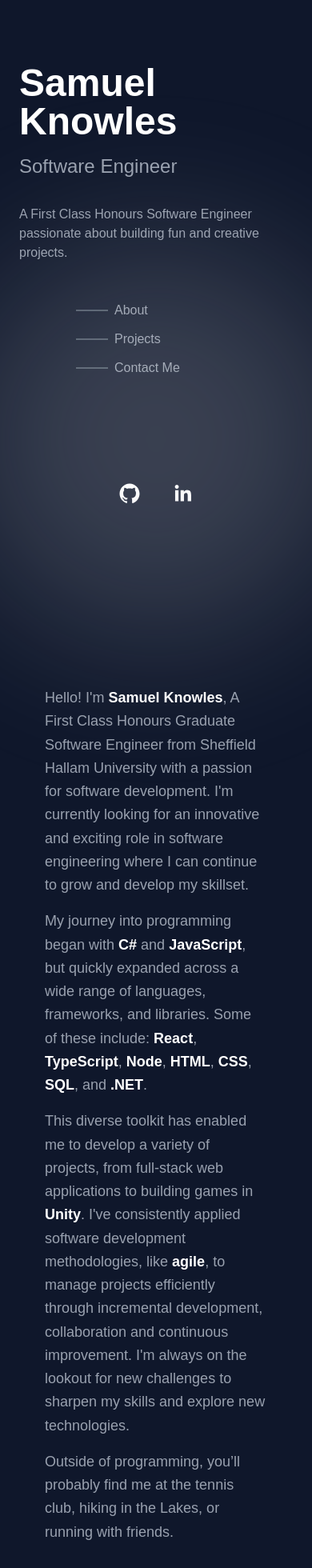
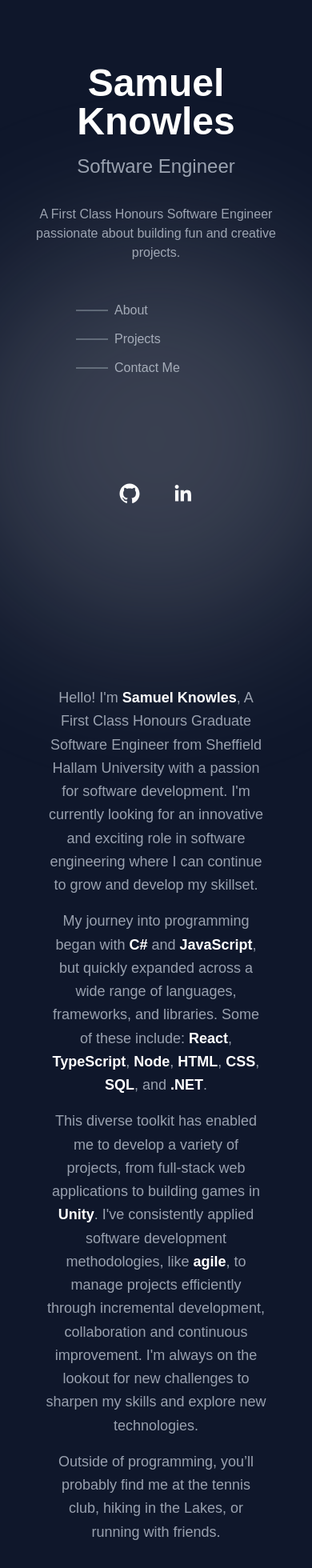
Before and after one commit to Samuel12372/Portfolio, a React (Vite) app in the folder client/: page / in a window 390 px wide. Shown: the top 1960 px of the page at 80% size. Built offline with nearby package versions, Linux system fonts and the light colour scheme.

Commit message:
smaller screen fixes

```diff
--- a/client/src/components/About.jsx
+++ b/client/src/components/About.jsx
@@ -2,7 +2,7 @@ const About = () => {
   return (
     <div>
       {/* About Section */}
-      <section id="about" className="min-h-screen scroll-mt-16 px-6 md:px-16 py-16 text-gray-400">
+      <section id="about" className="min-h-screen scroll-mt-16 px-6 md:px-16 py-16 text-gray-400 text-center xl:text-left">
         <div className="max-w-xl mx-auto">
 
           <p className="text-lg leading-relaxed mb-4">
--- a/client/src/components/Navbar.jsx
+++ b/client/src/components/Navbar.jsx
@@ -34,10 +34,10 @@ const Navbar = () => {
   return (
   <section className="w-full xl:w-2/5 xl:h-screen flex flex-col justify-center items-start px-6 text-white xl:sticky xl:top-0">
 
-    <div className="flex flex-col items-center justify-center w-full text-left mt-20">
+    <div className="flex flex-col items-center justify-center w-full text-center xl:text-left mt-20">
 
 
-      <div className="max-w-sm mx-auto text-left" >
+      <div className="max-w-sm mx-auto text-center xl:text-left" >
       <h1 className="text-5xl font-bold mb-4">Samuel Knowles</h1>
       <h2 className=" text-2xl text-gray-400 mb-8">Software Engineer</h2>
 
--- a/client/src/components/Projects.jsx
+++ b/client/src/components/Projects.jsx
@@ -16,7 +16,7 @@ const Projects = () => {
             alt="CodeClash Website"
             className="w-40 object-contain rounded-md hidden lg:block"
           />
-          <div className="flex flex-col justify-between w-full">
+          <div className="flex flex-col justify-between w-full text-center lg:text-left">
             <div>
               <h3 className="text-2xl font-semibold  text-white mb-2">CodeClash</h3>
               <p className="text-gray-400 mb-4">
@@ -48,7 +48,7 @@ const Projects = () => {
               </p>
 
             </div>
-            <div className="flex gap-3">
+            <div className="flex gap-3 justify-center lg:justify-start">
               <a href="https://quiz-project-frontend-dyul.onrender.com/" target="_blank" rel="noopener noreferrer" className="px-3 py-1 text-sm font-medium text-white bg-gray-700 rounded hover:bg-gray-600 transition">Web</a>
               <a href="https://github.com/Samuel12372/Quiz-Project/tree/dev" target="_blank" rel="noopener noreferrer" className="px-3 py-1 text-sm font-medium text-white bg-gray-700 rounded hover:bg-gray-600 transition">Code</a>
             </div>
@@ -62,7 +62,7 @@ const Projects = () => {
             alt="3Squared Train Tracker"
             className="w-40 object-contain rounded-md hidden lg:block"
           />
-          <div className="flex flex-col justify-between w-full">
+          <div className="flex flex-col justify-between w-full text-center lg:text-left">
             <div>
               <h3 className="text-2xl font-semibold text-white mb-2">3Squared Train Tracker</h3>
               <p className="text-gray-400 mb-4">
@@ -121,7 +121,7 @@ const Projects = () => {
                 </a>.
               </p>
             </div>
-            <div className="flex gap-3">
+            <div className="flex gap-3 justify-center lg:justify-start">
               <a
                 href="https://youtu.be/-uEVk5DCFc4"
                 target="_blank"
@@ -146,7 +146,7 @@ const Projects = () => {
         {/* Depths of the Dungeon */}
         <div className="flex bg-slate-900 hover:bg-gray-800 hover:shadow-lg transition-all duration-300 p-6 rounded-lg gap-6 items-start">
           <img src="../../public/DepthsOfDungeon.png" alt="Depths of the Dungeon" className="w-40 object-contain rounded-md hidden lg:block" />
-          <div className="flex flex-col justify-between w-full">
+          <div className="flex flex-col justify-between w-full text-center lg:text-left">
             <div>
               <h3 className="text-2xl font-semibold  text-white mb-2">Depths of the Dungeon</h3>
               <p className="text-gray-400 mb-4">
@@ -171,7 +171,7 @@ const Projects = () => {
                 I designed levels for the game in the unity engine, used sprites found online and coded scripts to add functionality and create a working game.
               </p>
             </div>
-            <div className="flex gap-3">
+            <div className="flex gap-3 justify-center lg:justify-start">
               <a href="https://youtu.be/rnY3MqSu-Tw" target="_blank" rel="noopener noreferrer" className="px-3 py-1 text-sm font-medium text-white bg-gray-700 rounded hover:bg-gray-600 transition">Demo</a>
               <a href="https://github.com/Samuel12372/DungeonCrawler" target="_blank" rel="noopener noreferrer" className="px-3 py-1 text-sm font-medium text-white bg-gray-700 rounded hover:bg-gray-600 transition">Code</a>
             </div>
@@ -186,7 +186,7 @@ const Projects = () => {
             alt="Library Management System"
             className="w-40 object-contain rounded-md hidden lg:block"
           />
-          <div className="flex flex-col justify-between w-full">
+          <div className="flex flex-col justify-between w-full text-center lg:text-left">
             <div>
               <h3 className="text-2xl font-semibold text-white mb-2">Library Management System</h3>
               <p className="text-gray-400 mb-4">
@@ -226,7 +226,7 @@ const Projects = () => {
                 </a>.
               </p>
             </div>
-            <div className="flex gap-3">
+            <div className="flex gap-3 justify-center lg:justify-start">
               <a
                 href="https://youtu.be/PjJ8NoVuHs0"
                 target="_blank"
```
